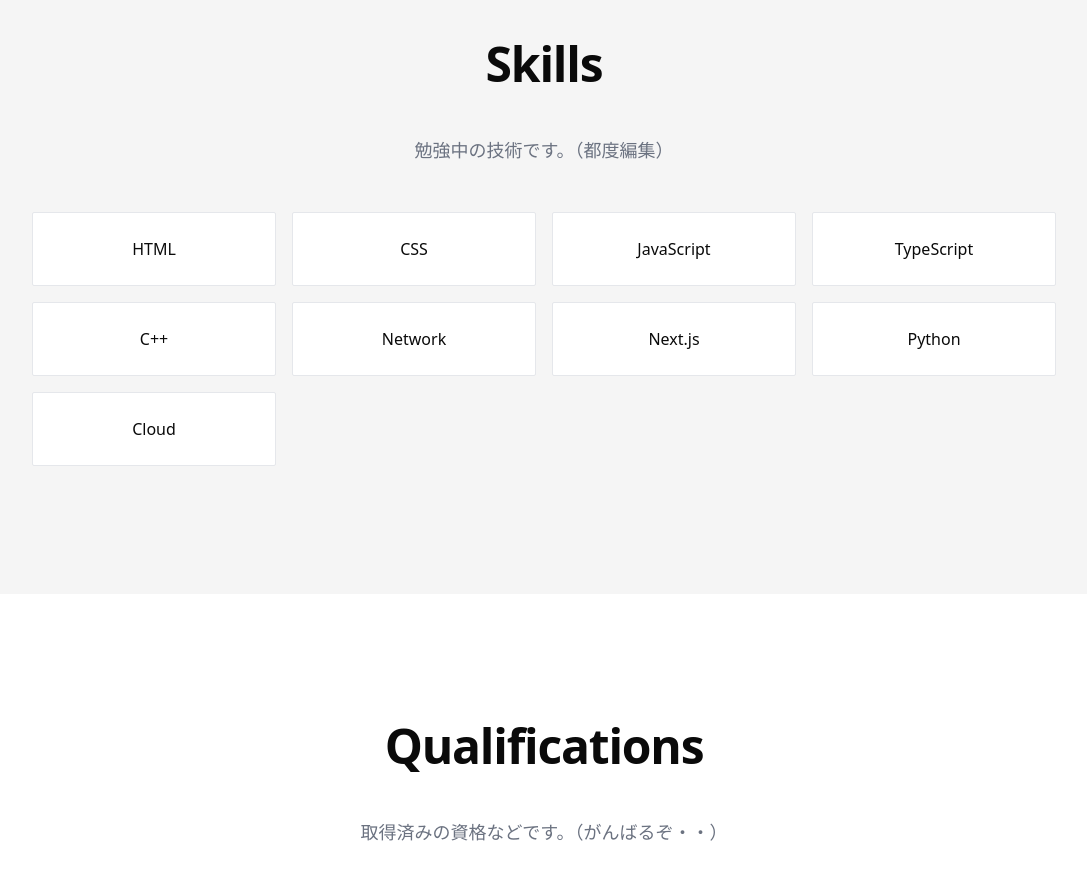
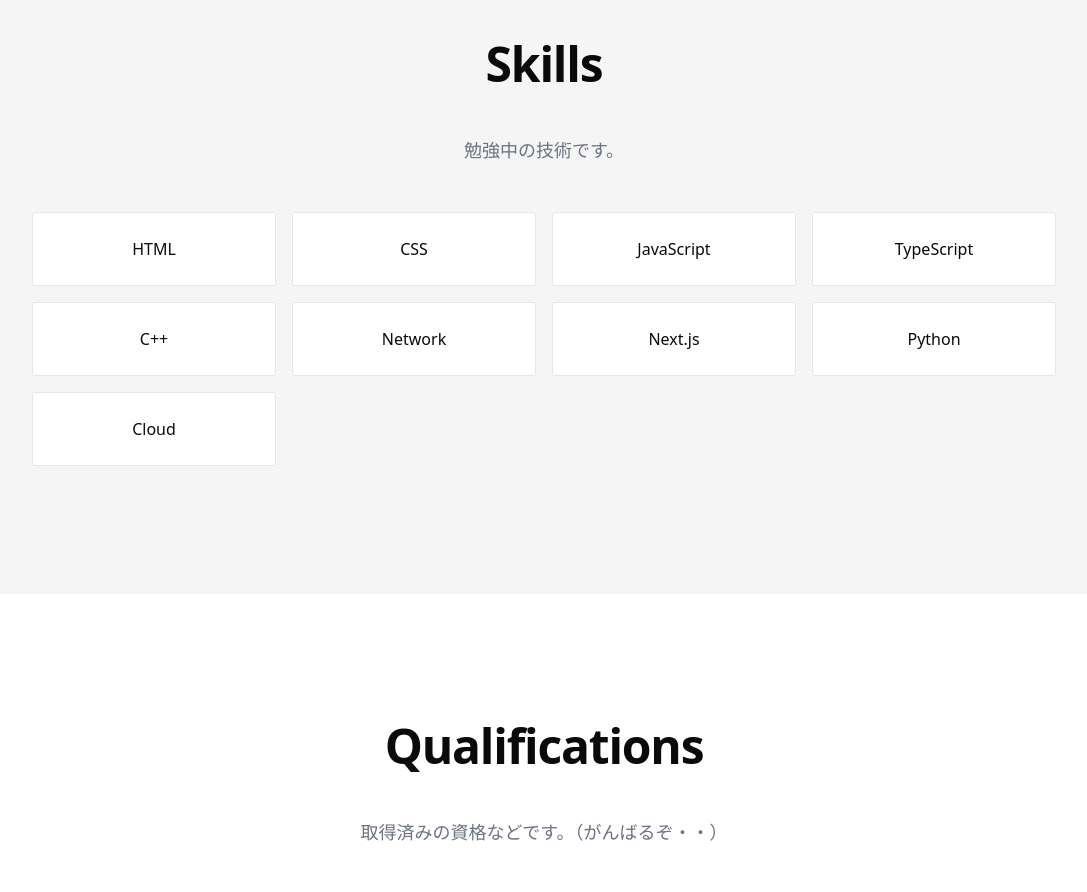
Before and after one commit to sanbay3/san_bay3_portfolio, a Next.js app: page / in a window 1280 px wide. Shown: the part 1280-2172 px from the top of the page, without its empty margins (96-1183 px from the left). Built offline with nearby package versions, Linux system fonts and the light colour scheme.

Commit message:
Fix skills

```diff
--- a/components/Skills.tsx
+++ b/components/Skills.tsx
@@ -25,7 +25,7 @@ export default function Skills() {
         <h2 className="section-title">Skills</h2>
 
         <p className="text-text-muted mb-12 text-lg max-w-2xl mx-auto text-center">
-          勉強中の技術です。（都度編集）
+          勉強中の技術です。
         </p>
 
         {/* スキルをグリッド表示 */}
```
